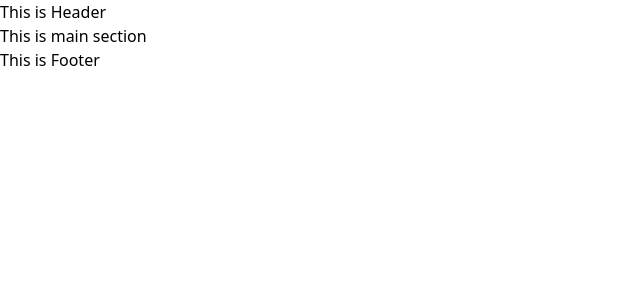
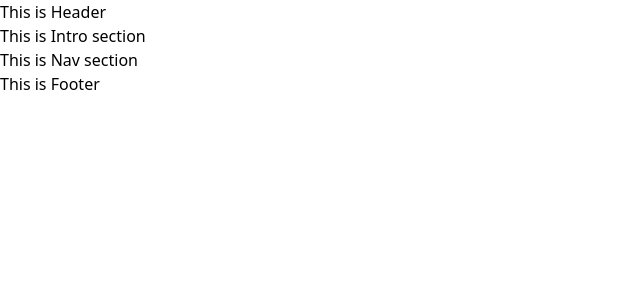
Before and after one commit to Dev-Tuhin01/Portfolio, a React (Vite) app: page /resume in a window 1280 px wide. Shown: the top 300 px of the page, without its empty margins (0-640 px from the left). Built offline with nearby package versions, Linux system fonts and the light colour scheme.

Commit message:
created skellenton of the hero section

```diff
--- a/src/App.tsx
+++ b/src/App.tsx
@@ -1,12 +1,13 @@
 import "./App.css";
 import Header from "./components/header/Header";
 import Footer from "./components/footer/Footer";
+import Hero from "./components/hero/Hero";
 
 function App() {
   return (
     <>
       <Header />
-      <h2>This is main section</h2>
+      <Hero />
       <Footer />
     </>
   );
--- /dev/null
+++ b/src/components/hero/Hero.tsx
@@ -0,0 +1,13 @@
+import Nav from "./nav/Nav";
+import Intro from "./intro/Intro";
+
+const Hero = () => {
+  return (
+    <>
+      <Intro />
+      <Nav />
+    </>
+  );
+};
+
+export default Hero;
--- /dev/null
+++ b/src/components/hero/intro/Intro.tsx
@@ -0,0 +1,5 @@
+const Intro = () => {
+  return <h2>This is Intro section</h2>;
+};
+
+export default Intro;
--- /dev/null
+++ b/src/components/hero/nav/Nav.tsx
@@ -0,0 +1,5 @@
+const Nav = () => {
+  return <h2>This is Nav section</h2>;
+};
+
+export default Nav;
```
